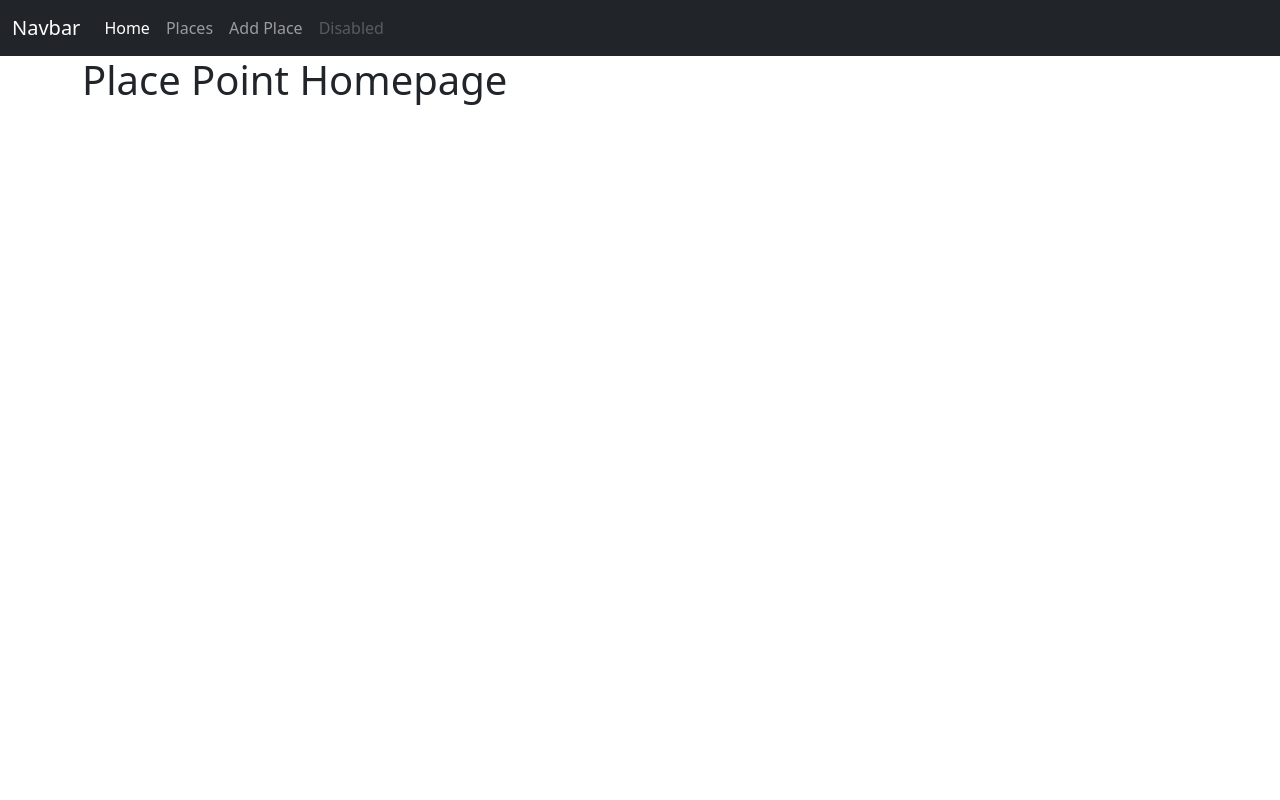
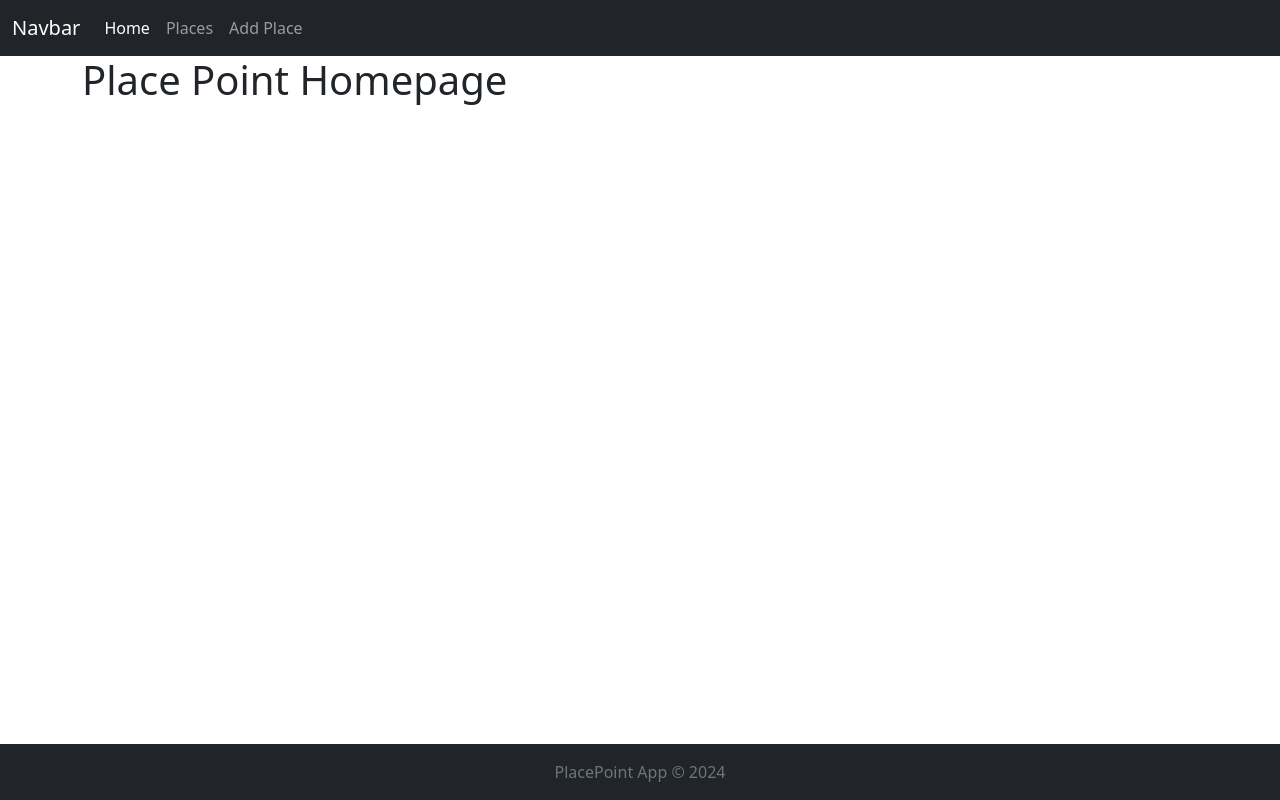
Before and after one commit to knock5/PlacePoint, a Node server app: page / in a window 1280 px wide. Run offline with Node 20, Linux system fonts and the light colour scheme; some libraries are stand-ins or nearby versions.

Commit message:
add: footer, display flex content

```diff
--- a/views/layout/app.ejs
+++ b/views/layout/app.ejs
@@ -13,10 +13,12 @@
       crossorigin="anonymous"
     />
   </head>
-  <body>
+  <body class="d-flex flex-column vh-100">
     <header><%- include('partials/navbar') %></header>
 
     <main class="container"><%- body %></main>
+
+    <%- include('partials/footer') %>
 
     <!-- bootstrap JS -->
     <script
--- /dev/null
+++ b/views/layout/partials/footer.ejs
@@ -0,0 +1,7 @@
+<footer class="footer bg-dark py-3 mt-auto">
+  <div class="container text-center">
+    <span class="text-secondary"
+      >PlacePoint App &copy; <%= new Date().getFullYear() %></span
+    >
+  </div>
+</footer>
--- a/views/layout/partials/navbar.ejs
+++ b/views/layout/partials/navbar.ejs
@@ -23,9 +23,6 @@
         <li class="nav-item">
           <a class="nav-link" href="/places/create">Add Place</a>
         </li>
-        <li class="nav-item">
-          <a class="nav-link disabled" aria-disabled="true">Disabled</a>
-        </li>
       </ul>
     </div>
   </div>
```
